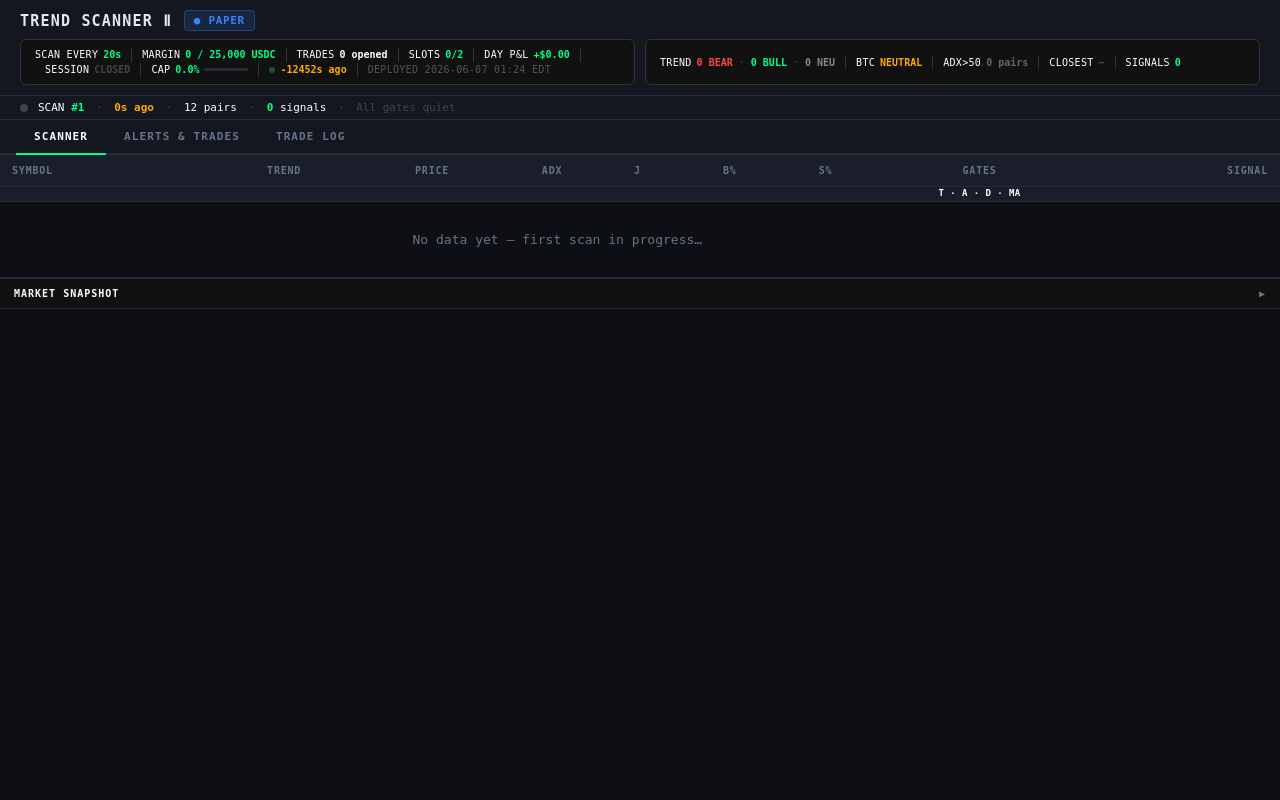
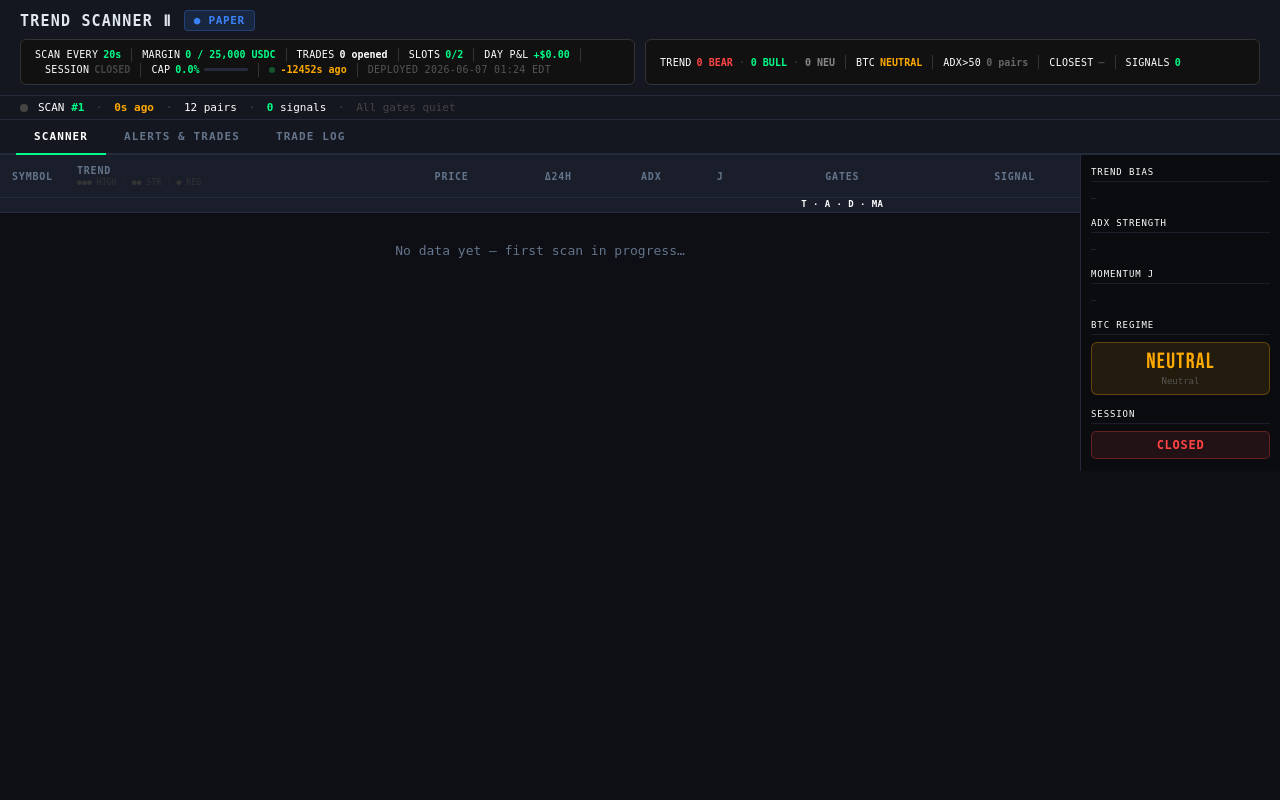
Before and after one commit to krishnanrvijay-afk/trend-scanner-part-deux, a FastAPI app: page / in a window 1280 px wide. Run offline with FastAPI, Linux system fonts and the light colour scheme; data that the repository does not hold is empty.

Commit message:
feat: trend dot strength, two-row pair table, wall detection, 24h change, market snapshot side panel, bold white wall values

```diff
--- a/templates/dashboard.html
+++ b/templates/dashboard.html
@@ -4,6 +4,7 @@
   <meta charset="UTF-8" />
   <meta name="viewport" content="width=device-width, initial-scale=1.0" />
   <title>Trend Scanner Part Deux</title>
+  <link href="https://fonts.googleapis.com/css2?family=JetBrains+Mono:wght@400;700&family=Bebas+Neue&display=swap" rel="stylesheet">
   <style>
     *, *::before, *::after { box-sizing: border-box; margin: 0; padding: 0; }
 
@@ -24,6 +25,7 @@
       --neutral: #64748b;
       --radius: 8px;
       --font: 'SF Mono', 'Fira Code', 'Fira Mono', 'Roboto Mono', monospace;
+      --mono: 'JetBrains Mono', 'SF Mono', 'Fira Code', monospace;
     }
 
     body {
@@ -153,11 +154,18 @@
       50% { opacity: 0.3; }
     }
 
-    /* ── Pair table ──────────────────────────────────────────── */
+    /* ── Scanner layout: table + side panel ─────────────────── */
+    .scanner-layout {
+      display: flex;
+      align-items: flex-start;
+    }
     .table-panel {
-      width: 100%;
+      flex: 1;
+      min-width: 0;
+      overflow-x: auto;
     }
 
+    /* ── Pair table ──────────────────────────────────────────── */
     table {
       width: 100%;
       border-collapse: collapse;
@@ -166,7 +174,7 @@
     thead th {
       background: var(--surface2);
       padding: 10px 12px;
-      text-align: left;
+      text-align: right;
       font-size: 10px;
       font-weight: 700;
       letter-spacing: 0.08em;
@@ -175,21 +183,27 @@
       border-bottom: 1px solid var(--border);
       white-space: nowrap;
     }
-
-    thead th:not(:first-child) { text-align: right; }
+    thead th:first-child { text-align: left; }
+    thead th.th-trend    { text-align: left; min-width: 100px; }
+    thead th.th-gates    { text-align: center; }
+    thead th.th-signal   { text-align: center; }
 
     tbody tr {
-      border-bottom: 1px solid var(--border);
-      transition: background 0.15s;
+      transition: background 0.12s;
     }
-    tbody tr:hover { background: var(--surface2); }
+    tbody tr.row-hover { background: var(--surface2); }
+
+    /* Two-row pair layout */
+    tbody tr.pair-row-1 { border-bottom: none; }
+    tbody tr.pair-row-2 { border-bottom: 1px solid var(--border); }
 
     td {
-      padding: 11px 12px;
+      padding: 10px 12px;
       color: var(--text);
       white-space: nowrap;
+      text-align: right;
     }
-    td:not(:first-child) { text-align: right; }
+    td:first-child { text-align: left; }
 
     .sym { font-weight: 700; letter-spacing: 0.04em; }
     .price-cell { font-variant-numeric: tabular-nums; }
@@ -456,50 +482,6 @@
       color: #444;
       letter-spacing: .05em;
       line-height: 1;
-    }
-
-    /* ── Market snapshot panel ───────────────────────────────── */
-    .snapshot-panel {
-      border-top: 1px solid var(--border);
-      background: #111111;
-    }
-    .snapshot-header {
-      display: flex;
-      align-items: center;
-      justify-content: space-between;
-      padding: 9px 14px;
-      cursor: pointer;
-      font-size: 10px;
-      font-weight: 700;
-      letter-spacing: 0.1em;
-      text-transform: uppercase;
-      color: #ffffff;
-      user-select: none;
-      border-bottom: 1px solid var(--border);
-    }
-    .snapshot-header:hover { background: var(--surface2); }
-    .snapshot-chevron { font-size: 10px; color: var(--muted); }
-    .snapshot-body { padding: 12px 14px; }
-    .snapshot-grid {
-      display: grid;
-      grid-template-columns: 1fr 1fr;
-      gap: 14px 20px;
-    }
-    .snapshot-section { display: flex; flex-direction: column; gap: 5px; }
-    .snap-label {
-      font-size: 9px;
-      font-weight: 700;
-      letter-spacing: 0.1em;
-      text-transform: uppercase;
-      color: #ffffff;
-      margin-bottom: 3px;
-    }
-    .snap-row { display: flex; align-items: baseline; gap: 6px; flex-wrap: wrap; }
-    .snap-key {
-      font-size: 9px;
-      color: #ffffff;
-      min-width: 48px;
-      flex-shrink: 0;
     }
 
     /* ── Error toast ─────────────────────────────────────────── */
@@ -692,6 +674,97 @@
       30%, 70%  { color: #ffaa00; }
     }
     .tab-flash { animation: tab-label-flash 0.6s ease-in-out 3; }
+
+    /* ── Right side panel ────────────────────────────────────── */
+    .side-panel {
+      width: 200px;
+      flex-shrink: 0;
+      background: #0a0c10;
+      border-left: 1px solid var(--border);
+      padding: 12px 10px;
+      display: flex;
+      flex-direction: column;
+      gap: 14px;
+      position: sticky;
+      top: 0;
+      max-height: 100vh;
+      overflow-y: auto;
+    }
+    .sp-section {
+      display: flex;
+      flex-direction: column;
+      gap: 5px;
+    }
+    .sp-title {
+      font-size: 9px;
+      color: #ffffff;
+      text-transform: uppercase;
+      letter-spacing: 0.1em;
+      font-weight: 400;
+      padding-bottom: 4px;
+      border-bottom: 1px solid #1a1e28;
+      margin-bottom: 2px;
+    }
+    .sp-row {
+      display: flex;
+      align-items: center;
+      gap: 4px;
+      margin-bottom: 2px;
+    }
+    .sp-row-label {
+      font-size: 9px;
+      font-weight: 700;
+      letter-spacing: 0.04em;
+    }
+    .sp-chips {
+      display: flex;
+      flex-wrap: wrap;
+      gap: 3px;
+      margin-bottom: 4px;
+    }
+    .sp-chip {
+      font-size: 9px;
+      font-weight: 700;
+      letter-spacing: 0.03em;
+    }
+    .sp-adx-row {
+      display: flex;
+      align-items: flex-start;
+      gap: 5px;
+      margin-bottom: 4px;
+    }
+    .sp-adx-dots {
+      font-size: 9px;
+      flex-shrink: 0;
+      margin-top: 1px;
+      letter-spacing: 1px;
+    }
+    .sp-regime-badge {
+      text-align: center;
+      padding: 8px;
+      border-radius: 6px;
+    }
+    .sp-regime-text {
+      font-family: 'Bebas Neue', var(--font);
+      font-size: 22px;
+      letter-spacing: 0.06em;
+      line-height: 1;
+    }
+    .sp-regime-sub {
+      font-size: 9px;
+      color: #555;
+      margin-top: 3px;
+    }
+    .sp-session-badge {
+      text-align: center;
+      padding: 6px 8px;
+      border-radius: 5px;
+    }
+    .sp-session-text {
+      font-size: 12px;
+      font-weight: 800;
+      letter-spacing: 0.06em;
+    }
   </style>
 </head>
 <body>
@@ -845,39 +918,57 @@
 
 <!-- TAB 1: SCANNER -->
 <div id="tab-scanner" class="tab-content active">
+  <div class="scanner-layout">
+    <!-- Pair table -->
     <div class="table-panel">
       <table>
         <thead>
           <tr>
-          <th>Symbol</th>
-          <th>Trend</th>
+            <th style="text-align:left;width:54px">Symbol</th>
+            <th class="th-trend">
+              Trend
+              <br><span style="font-size:8px;font-weight:400;color:#333;letter-spacing:0.02em">●●● HIGH &middot; ●● STR &middot; ● REG</span>
+            </th>
             <th>Price</th>
+            <th>Δ24H</th>
             <th>ADX</th>
             <th>J</th>
-          <th>B%</th>
-          <th>S%</th>
-          <th style="text-align:center">GATES</th>
-          <th>Signal</th>
+            <th class="th-gates">GATES</th>
+            <th class="th-signal">Signal</th>
           </tr>
           <tr class="gates-subheader">
-          <td colspan="7"></td>
+            <td colspan="6"></td>
             <td style="text-align:center;font-weight:700;color:#ffffff">T &middot; A &middot; D &middot; MA</td>
             <td></td>
           </tr>
         </thead>
         <tbody id="pair-tbody">
-        <tr><td colspan="9" style="text-align:center;color:var(--muted);padding:30px;">Connecting to Hyperliquid…</td></tr>
+          <tr class="pair-row-1"><td colspan="8" style="text-align:center;color:var(--muted);padding:30px;">Connecting to Hyperliquid…</td></tr>
         </tbody>
       </table>
+    </div>
 
-    <!-- Market Snapshot Panel -->
-    <div class="snapshot-panel" id="snapshot-panel">
-      <div class="snapshot-header" onclick="toggleSnapshot()">
-        <span>MARKET SNAPSHOT</span>
-        <span class="snapshot-chevron" id="snapshot-chevron">▶</span>
+    <!-- Right side panel -->
+    <div class="side-panel" id="side-panel">
+      <div class="sp-section">
+        <div class="sp-title">Trend Bias</div>
+        <div id="sp-trend-bias"><span style="color:#333;font-size:10px">scanning…</span></div>
       </div>
-      <div class="snapshot-body" id="snapshot-body" style="display:none">
-        <div class="snapshot-grid" id="snapshot-content"></div>
+      <div class="sp-section">
+        <div class="sp-title">ADX Strength</div>
+        <div id="sp-adx-strength"><span style="color:#333;font-size:10px">—</span></div>
+      </div>
+      <div class="sp-section">
+        <div class="sp-title">Momentum J</div>
+        <div id="sp-momentum"><span style="color:#333;font-size:10px">—</span></div>
+      </div>
+      <div class="sp-section">
+        <div class="sp-title">BTC Regime</div>
+        <div id="sp-btc-regime"><span style="color:#333;font-size:10px">—</span></div>
+      </div>
+      <div class="sp-section">
+        <div class="sp-title">Session</div>
+        <div id="sp-session"><span style="color:#333;font-size:10px">—</span></div>
       </div>
     </div>
   </div>
```
Also changed, not shown: other parts of templates/dashboard.html (+31 -20 lines). Lines whose indentation alone changed are shown as unchanged.
